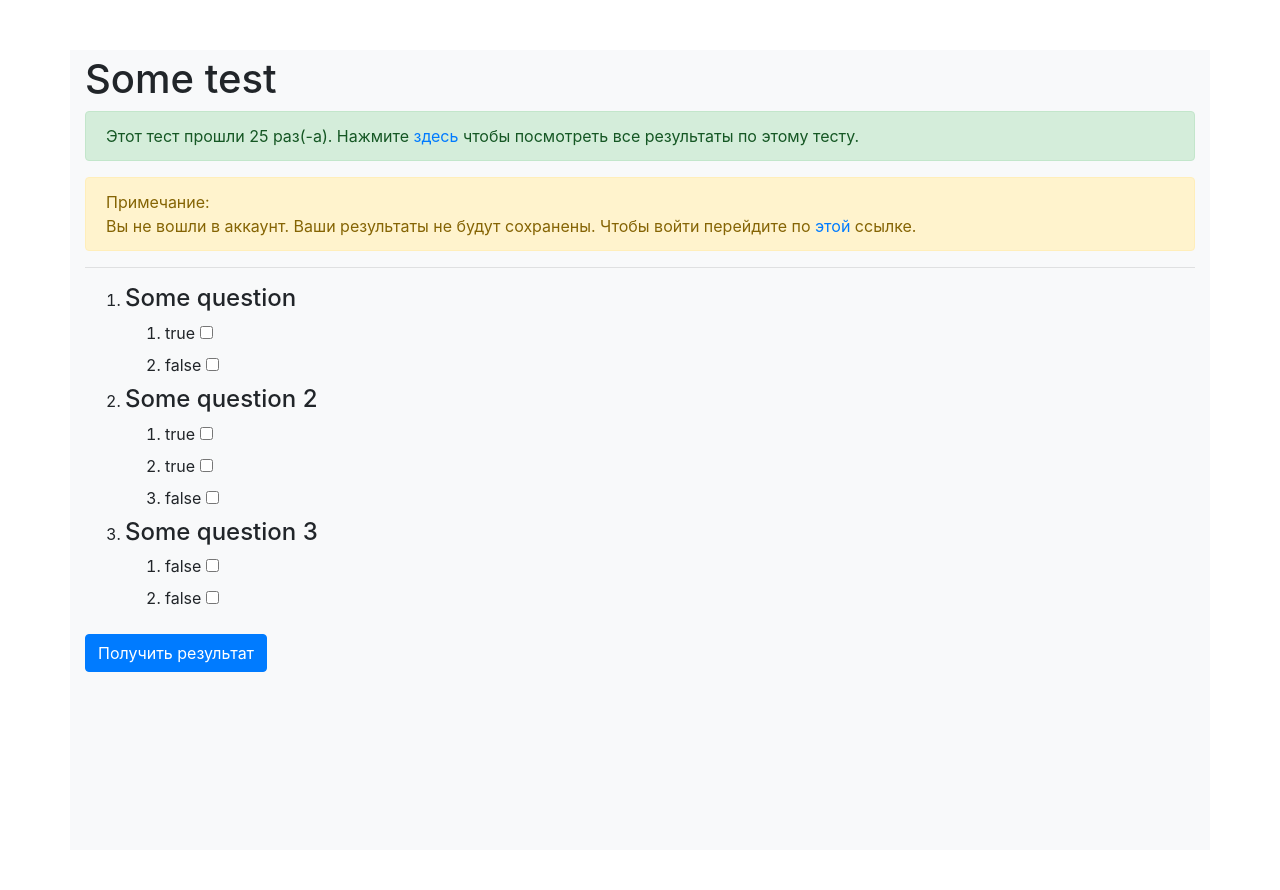
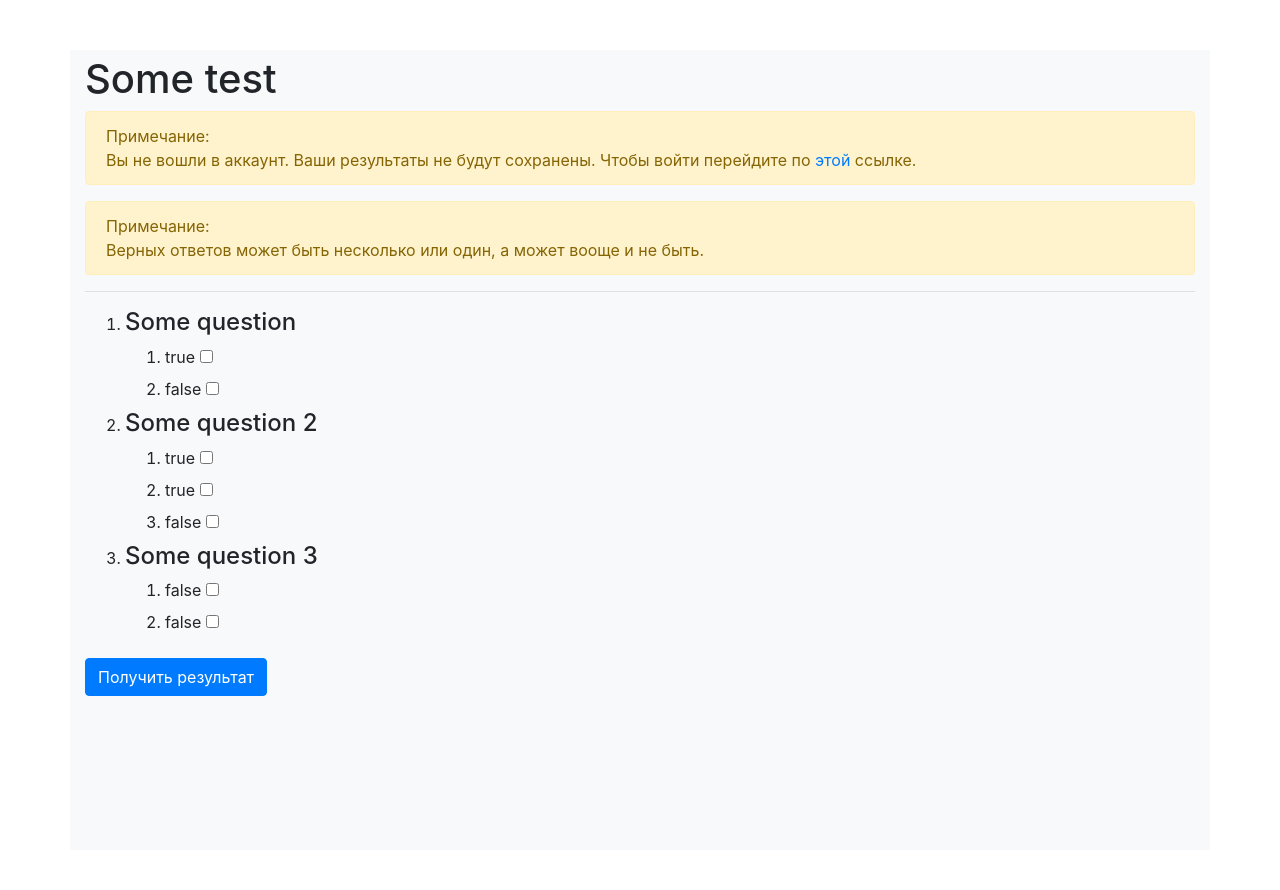
Before and after one commit to BUS410/BUSTests, a Django app: page /test/1 in a window 1280 px wide. Shown: the part 56-946 px from the top of the page. Run offline with Django 3.2, Linux system fonts and the light colour scheme; data comes from the database, SQL or seed files in the repository; both versions use the stored data as it was after the commit; some libraries are stand-ins or nearby versions.

Commit message:
Hide results other users for not staff.

```diff
--- a/main/urls.py
+++ b/main/urls.py
@@ -10,4 +10,5 @@ urlpatterns = [
     path('result/<int:pk>', views.result, name='result'),
     path('test/<int:pk>', views.test_passing, name='test'),
     path('new_test', views.new_test, name='new_test'),
+    path('no_access', views.no_access, name='no_access'),
 ]
--- a/main/views.py
+++ b/main/views.py
@@ -4,9 +4,6 @@ from django.shortcuts import render
 from django.http import HttpResponseRedirect, Http404
 from django.urls import reverse
 from . import models
-
-
-# Create your views here.
 
 
 ELEMENT_IN_PAGE = 20
@@ -32,6 +29,10 @@ def index(request, page=1, q=''):
 def result(request, pk: int):
     try:
         res = models.Result.objects.get(id=pk)
+
+        if (request.user != res.user) and (not request.user.is_staff):
+            return HttpResponseRedirect(reverse('no_access'))
+
         percent = round(res.count_correct_questions / res.count_questions * 100, 2)
         print(res.count_correct_questions, res.count_questions)
         return render(request, 'main/result.html', {'res': res, 'percent': percent})
@@ -97,6 +98,8 @@ def new_test(request):
 
 
 def results_by_test(request, pk, page=1):
+    if not request.user.is_staff:
+        return HttpResponseRedirect(reverse('no_access'))
     try:
         test = models.Test.objects.get(id=pk)
     except Exception as e:
@@ -112,3 +115,7 @@ def results_by_test(request, pk, page=1):
         'test': test,
         'results': results,
     })
+
+
+def no_access(request):
+    return render(request, 'main/no_access.html')
--- a/templates/main/test.html
+++ b/templates/main/test.html
@@ -4,8 +4,10 @@
 
 {% block content %}
     <h1 style="padding-top: 5px;">{{ test }}</h1>
-    <div class="alert alert-success">Этот тест прошли {{ count_passed }} раз(-a). Нажмите
-    <a href="{% url 'results' test.id %}">здесь</a> чтобы посмотреть все результаты по этому тесту.</div>
+    {% if request.user.is_staff %}
+        <div class="alert alert-success">Этот тест прошли {{ count_passed }} раз(-a). Нажмите
+        <a href="{% url 'results' test.id %}">здесь</a> чтобы посмотреть все результаты по этому тесту.</div>
+    {% endif %}
     {% if not request.user.is_authenticated %}
         <div class="alert alert-warning" role="alert">
             Примечание: <br>
@@ -14,6 +16,10 @@
             <a href="{% url 'login' %}">этой</a> ссылке.
         </div>
     {% endif %}
+    <div class="alert alert-warning" role="alert">
+        Примечание: <br>
+        Верных ответов может быть несколько или один, а может вооще и не быть.
+    </div>
     <hr>
     <form action="{% url 'test' test.id %}" method="post">
     {% csrf_token %}
```
Also changed, not shown: templates/main/no_access.html (added, +9 -0 lines), db.sqlite3.
